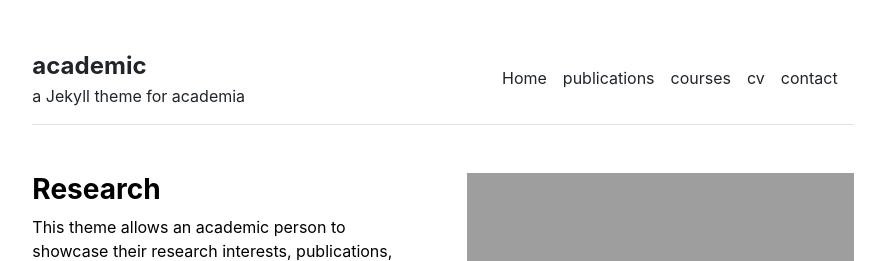
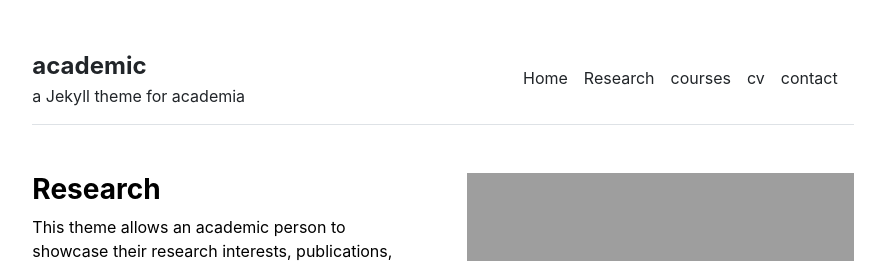
Before and after one commit to stackbit-projects/huilin-5b759, a Jekyll site: the page built from index.md, in a window 1280 px wide. Shown: the top 261 px of the page, without its empty margins (197-1082 px from the left). Built offline with Jekyll 4.4.1, drawn with Linux system fonts in a browser that asks for light colours.

Commit message:
settings.yml: updated name in menu

```diff
--- a/_data/settings.yml
+++ b/_data/settings.yml
@@ -1,7 +1,7 @@
 menu:
   - name: Home
     url: /people
-  - name: publications
+  - name: Research
     url: /publications
   - name: courses
     url: /courses
```
